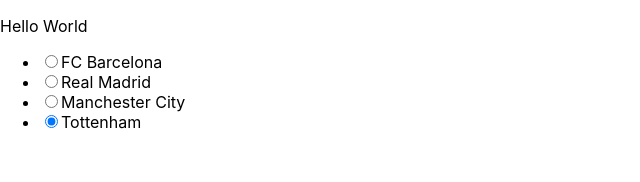
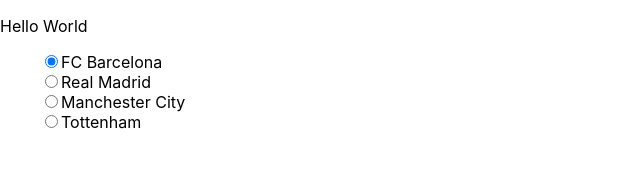
Before and after one commit to gaurav-patil-1/practice-codes, a React (Create React App) app in the folder ReactJS/react-design-pattern/: page / in a window 1280 px wide. Shown: the top 182 px of the page, without its empty margins (0-640 px from the left). Built offline with nearby package versions, Linux system fonts and the light colour scheme.

Commit message:
Radio Button 3 Solution

```diff
--- a/ReactJS/react-design-pattern/src/components/CompoundPattern/RadioButton3/TeamList.js
+++ b/ReactJS/react-design-pattern/src/components/CompoundPattern/RadioButton3/TeamList.js
@@ -4,24 +4,24 @@
   const [team, setTeam] = useState(props.defaultTeam);
   return (
     <div>
-      {React.Children.map(props.children, (child) => {
-        return React.cloneElement(child, { team, setTeam });
-      })}
+      <ul style={{ listStyle: "none" }}>
+        {React.Children.map(props.children, (child) => {
+          return React.cloneElement(child, { team, setTeam });
+        })}
+      </ul>
     </div>
   );
 }
 
 function Team(props) {
-  console.log(`props.setTeam : ${props.setTeam}`); //undefined
-  console.log(`props.team : ${props.team}`); //undefined
   return (
     <li>
       <input
         type="radio"
         name="options"
         value={props.name}
-        checked={props.name === props.myOption}
-        onChange={() => props.setMyOption(props.name)}
+        checked={props.team === props.teamname}
+        onChange={() => props.setTeam(props.teamname)}
       />
 
       {props.children}
--- a/ReactJS/react-design-pattern/src/components/CompoundPattern/RadioButton3/TeamSelection.js
+++ b/ReactJS/react-design-pattern/src/components/CompoundPattern/RadioButton3/TeamSelection.js
@@ -4,12 +4,10 @@
 const TeamSelection = () => {
   return (
     <TeamList defaultTeam="barcelona">
-      <ul>
-        <TeamList.Team teamname="barcelona">FC Barcelona</TeamList.Team>
-        <TeamList.Team teamname="madrid">Real Madrid</TeamList.Team>
-        <TeamList.Team teamname="city">Manchester City</TeamList.Team>
-        <TeamList.Team teamname="spurs">Tottenham</TeamList.Team>
-      </ul>
+      <TeamList.Team teamname="barcelona">FC Barcelona</TeamList.Team>
+      <TeamList.Team teamname="madrid">Real Madrid</TeamList.Team>
+      <TeamList.Team teamname="city">Manchester City</TeamList.Team>
+      <TeamList.Team teamname="spurs">Tottenham</TeamList.Team>
     </TeamList>
   );
 };
```
Also changed, not shown: ReactJS/react-design-pattern/src/App.js (+15 -15 lines).
